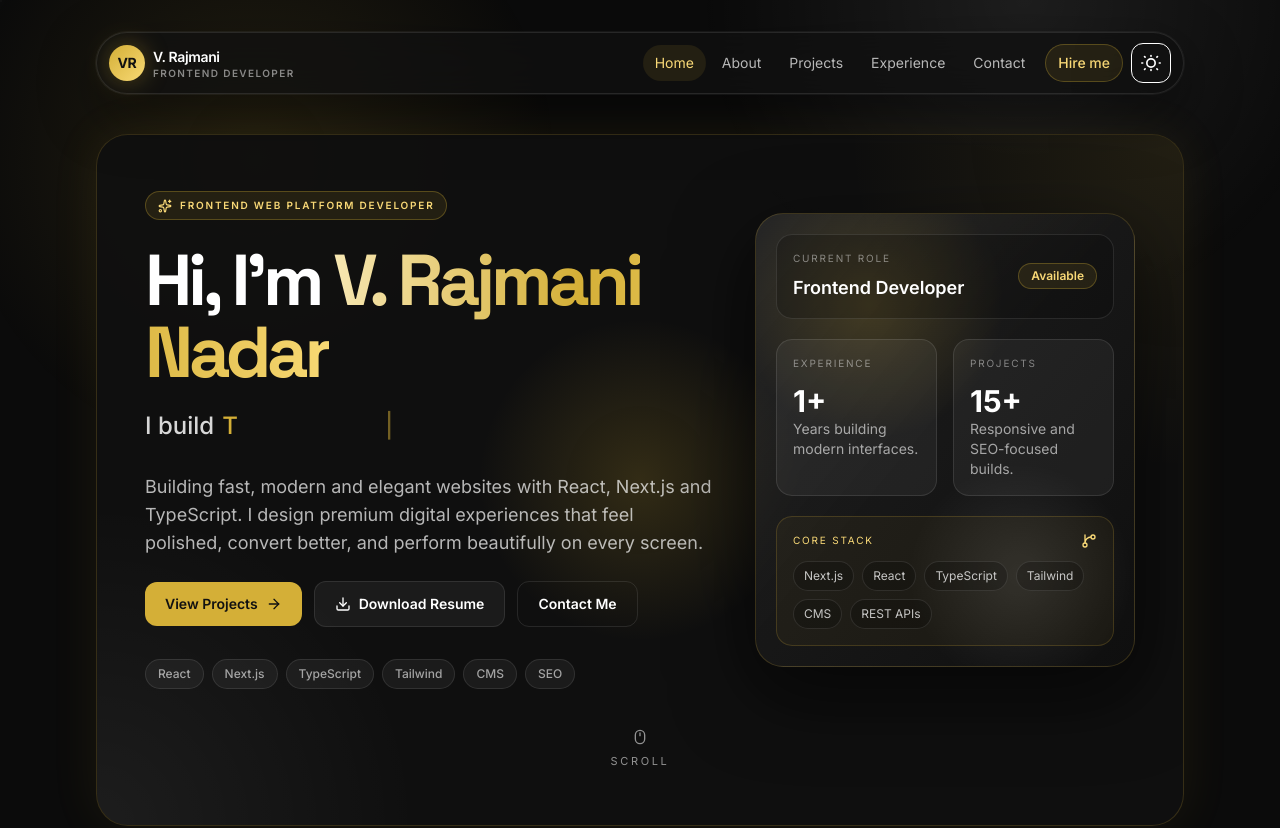
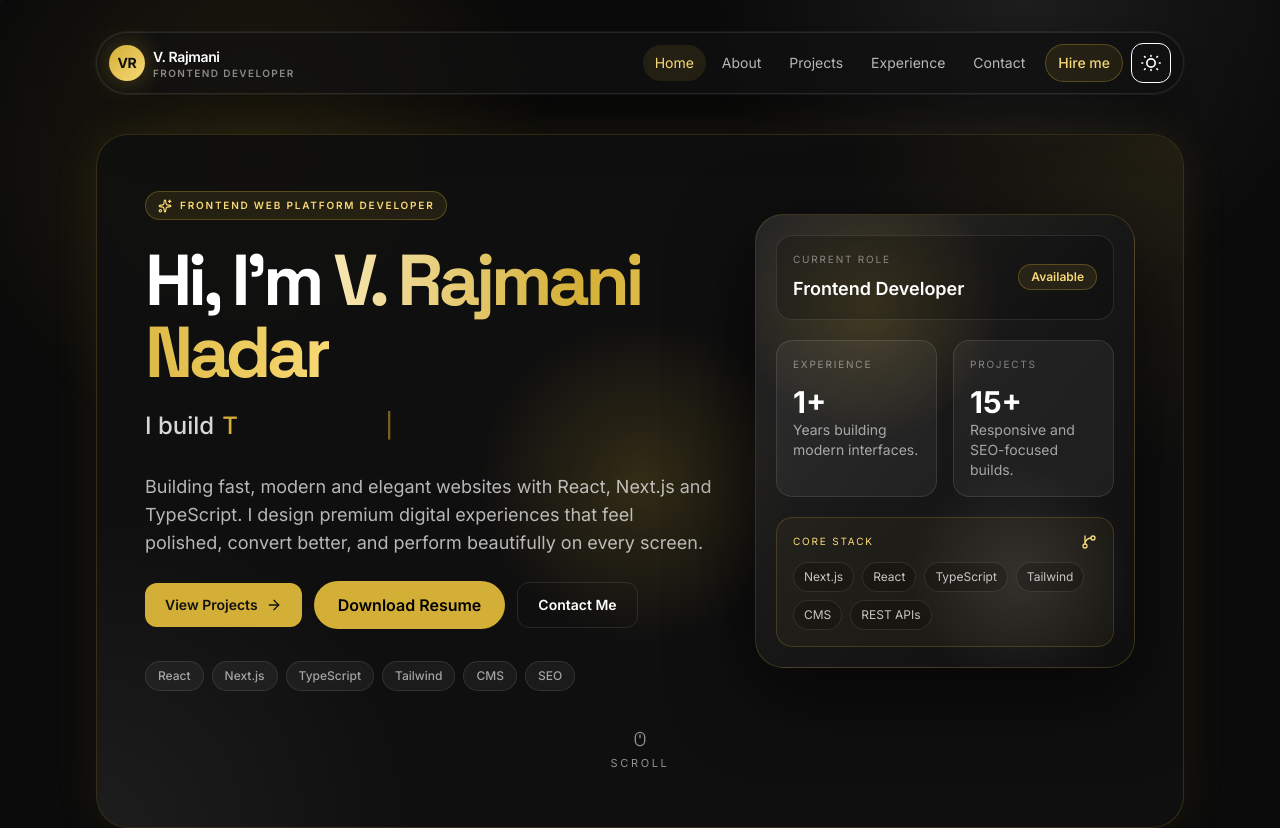
Before and after one commit to Rajmani-Nadar/rajmani-portfolio, a Next.js app: page / in a window 1280 px wide. Shown: the top 828 px of the page. Built offline with nearby package versions, Linux system fonts and the light colour scheme.

Commit message:
fix: resume pdf uploaded locally

```diff
--- a/src/components/ContactSection.tsx
+++ b/src/components/ContactSection.tsx
@@ -40,13 +40,12 @@ export function ContactSection() {
 
             <div className="mt-6 flex flex-wrap gap-3">
               <a
-                href="/rajmani-resume.txt"
-                download
-                className="inline-flex items-center gap-2 rounded-xl bg-[#D4AF37] px-5 py-3 text-sm font-semibold text-[#111] transition hover:-translate-y-0.5 hover:bg-[#e6c55c]"
-              >
-                <Download className="h-4 w-4" />
-                Download Resume
-              </a>
+  href="/resume/Rajmani_Nadar_Resume.pdf"
+  download
+  className="inline-flex items-center gap-2 rounded-full bg-[#D4AF37] px-6 py-3 font-semibold text-black transition hover:scale-105 hover:bg-yellow-400"
+>
+  Download Resume
+</a>
             </div>
           </div>
 
--- a/src/components/Hero.tsx
+++ b/src/components/Hero.tsx
@@ -106,13 +106,12 @@ export function Hero() {
             </Link>
 
             <a
-              href="/rajmani-resume.txt"
-              download
-              className="inline-flex items-center gap-2 rounded-xl border border-white/10 bg-white/5 px-5 py-3 text-sm font-semibold text-white transition hover:-translate-y-0.5 hover:border-[#D4AF37]/40 hover:text-[#f9d977]"
-            >
-              <Download className="h-4 w-4" />
-              Download Resume
-            </a>
+  href="/resume/Rajmani_Nadar_Resume.pdf"
+  download
+  className="inline-flex items-center gap-2 rounded-full bg-[#D4AF37] px-6 py-3 font-semibold text-black transition hover:scale-105 hover:bg-yellow-400"
+>
+  Download Resume
+</a>
 
             <Link
               href="#contact"
```
Also changed, not shown: 1 other file (tests, documents, lock files or other folders).
